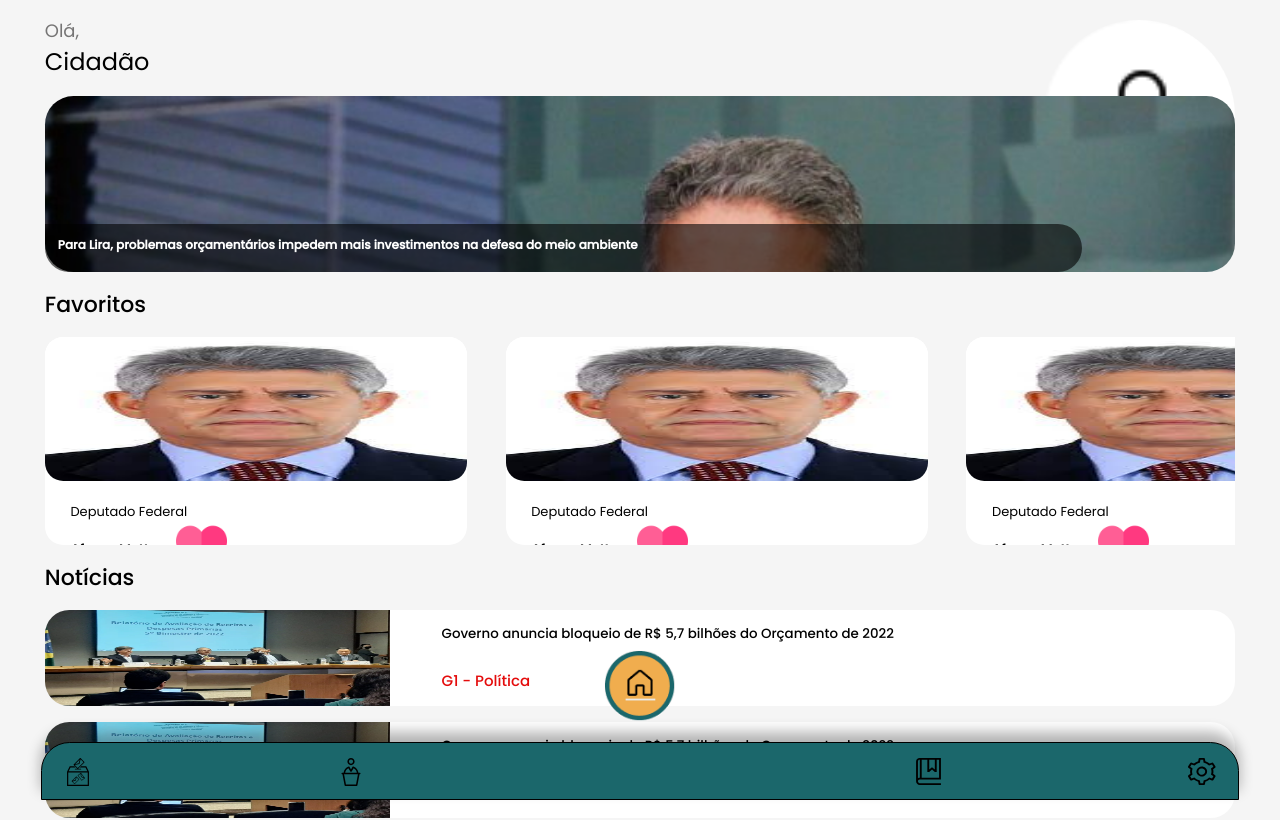
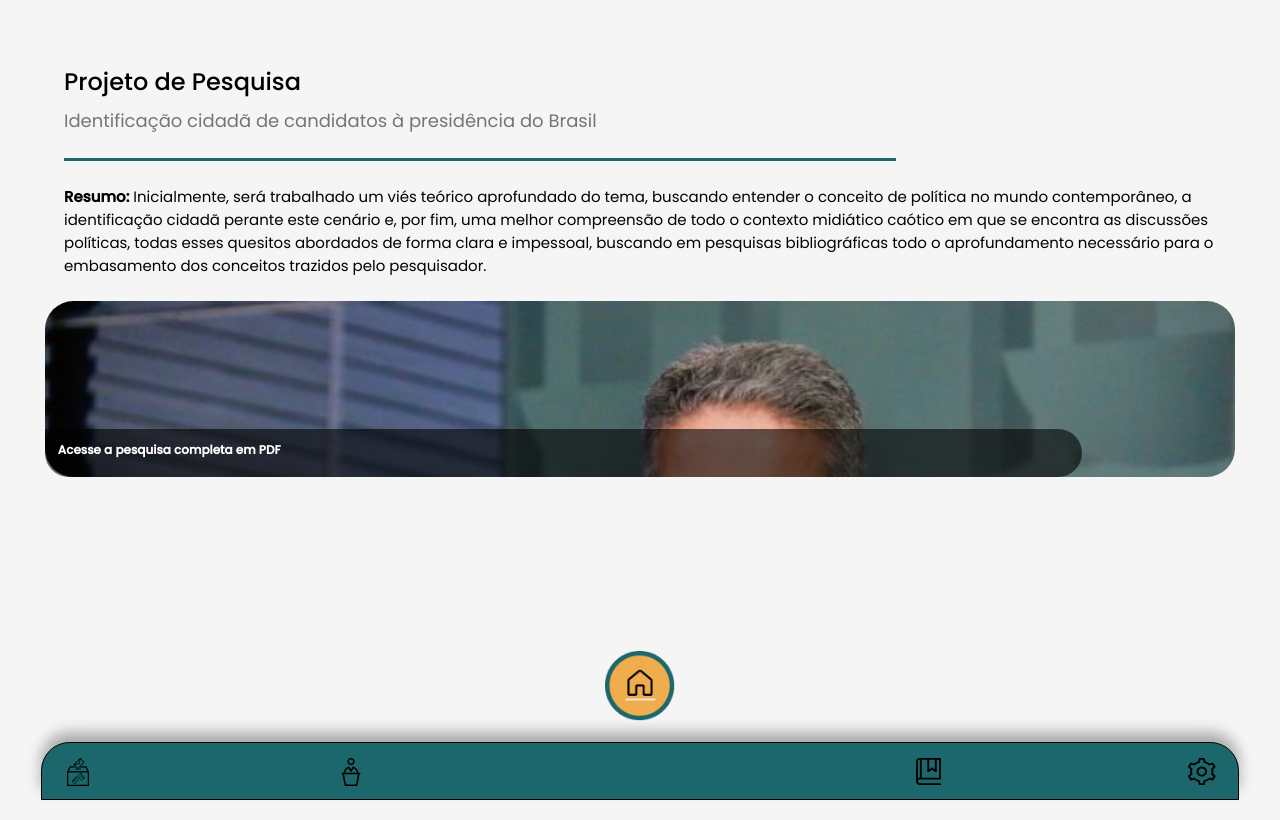
Before and after one commit to enzobitencourt/democratizepp, a React (Create React App) app: page / in a window 1280 px wide. Shown: the top 820 px of the page. Built offline with nearby package versions, Linux system fonts and the light colour scheme.

Commit message:
democratize

```diff
--- a/src/App.js
+++ b/src/App.js
@@ -1,4 +1,4 @@
-import Home from "./Pages/Home/Home";
+import Projeto from "./Pages/Projeto/Projeto";
 import StyledGlobal from "./StyledGlobal";
 import {React} from "react";
 
@@ -6,7 +6,7 @@ function App() {
   return (
     <>
     <StyledGlobal/>
-    <Home/>
+    <Projeto/>
     </>
   );
 }
--- a/src/Cards/ObjectCarousel/Object.js
+++ b/src/Cards/ObjectCarousel/Object.js
@@ -1,12 +1,12 @@
 import { Imagem, Titulo, Texto } from "./styled"
 
-function Object(){
+function Object(props){
     return(
         <>
         <Imagem>
             <Titulo>
                 <Texto>
-                Para Lira, problemas orçamentários impedem mais investimentos na defesa do meio ambiente
+                {props.texto}
                 </Texto>
             </Titulo>
         </Imagem>
--- a/src/Pages/Home/Home.js
+++ b/src/Pages/Home/Home.js
@@ -10,7 +10,7 @@ function Home(){
         <>
         <Container>
         <Header/>
-        <Object/>
+        <Object texto="Para Lira, problemas orçamentários impedem mais investimentos na defesa do meio ambiente"/>
         <ContainerFav>
             <Titulo>Favoritos</Titulo>
             <Favoritos/>
--- /dev/null
+++ b/src/Pages/Projeto/Projeto.js
@@ -0,0 +1,31 @@
+import Object from "../../Cards/ObjectCarousel/Object"
+import Menu from "../../components/Menu/Menu"
+import { Barra, Container, GeneralContent, Resumo, Subtitulo, Titulo, Titulos } from "./styled"
+
+function Projeto(){
+    return(
+        <>
+        <Container>
+            <GeneralContent>
+            <Titulos>
+                <Titulo>Projeto de Pesquisa</Titulo>
+                <Subtitulo>Identificação cidadã de candidatos à presidência do Brasil</Subtitulo>
+            </Titulos>
+            <Barra/>
+            <Resumo>
+            <b>Resumo:</b> Inicialmente, será trabalhado um viés teórico aprofundado do tema,
+            buscando entender o conceito de política no mundo contemporâneo, a identificação
+            cidadã perante este cenário e, por fim, uma melhor compreensão de todo o contexto
+            midiático caótico em que se encontra as discussões políticas, todas esses quesitos
+            abordados de forma clara e impessoal, buscando em pesquisas bibliográficas todo o
+            aprofundamento necessário para o embasamento dos conceitos trazidos pelo pesquisador.
+            </Resumo>
+            </GeneralContent>
+            <Object texto="Acesse a pesquisa completa em PDF"/>
+            <Menu/>
+        </Container>
+        </>
+    )
+}
+
+export default Projeto
--- /dev/null
+++ b/src/Pages/Projeto/styled.jsx
@@ -0,0 +1,71 @@
+import { styled } from "styled-components";
+
+export const Container = styled.div`
+    justify-content: center;
+    display: flex;
+    flex-direction: column;
+    height: auto;
+    align-items: center;
+    padding: 8vh 2vh;
+    width: 90vw;
+    gap: 3vh;
+`
+
+export const Titulo = styled.p`
+    color: #000;
+    font-size: 24px;
+    font-style: normal;
+    font-weight: 500;
+    line-height: normal;
+    display: flex;
+    margin: 0;
+    flex-direction: column;
+    justify-content: center;
+    flex-shrink: 0;
+`
+
+export const GeneralContent = styled.div`
+    display:flex;
+    width: 100%;
+    height: auto;
+    flex-direction: column;
+    gap: 3vh;
+    justify-content: left;
+    align-items:left;
+`
+
+export const Titulos = styled.div`
+    display: flex;
+    flex-direction: column;
+    gap: 1vh;
+`
+
+export const Subtitulo = styled.div`
+    color: #767575;
+    width: 80vw;
+    font-size: 18px;
+    font-style: normal;
+    font-weight: 400;
+    line-height: normal;
+    display: flex;
+    margin: 0;
+    flex-direction: column;
+    justify-content: center;
+    flex-shrink: 0;
+`
+
+export const Barra = styled.div`
+    width: 65vw;
+    height: 3px;
+    background: #1B676B;
+`
+
+export const Resumo = styled.p`
+    color: #000;
+    font-family: Poppins;
+    font-size: 15px;
+    font-style: normal;
+    font-weight: 400;
+    line-height: normal;
+    margin: 0;
+`
```
